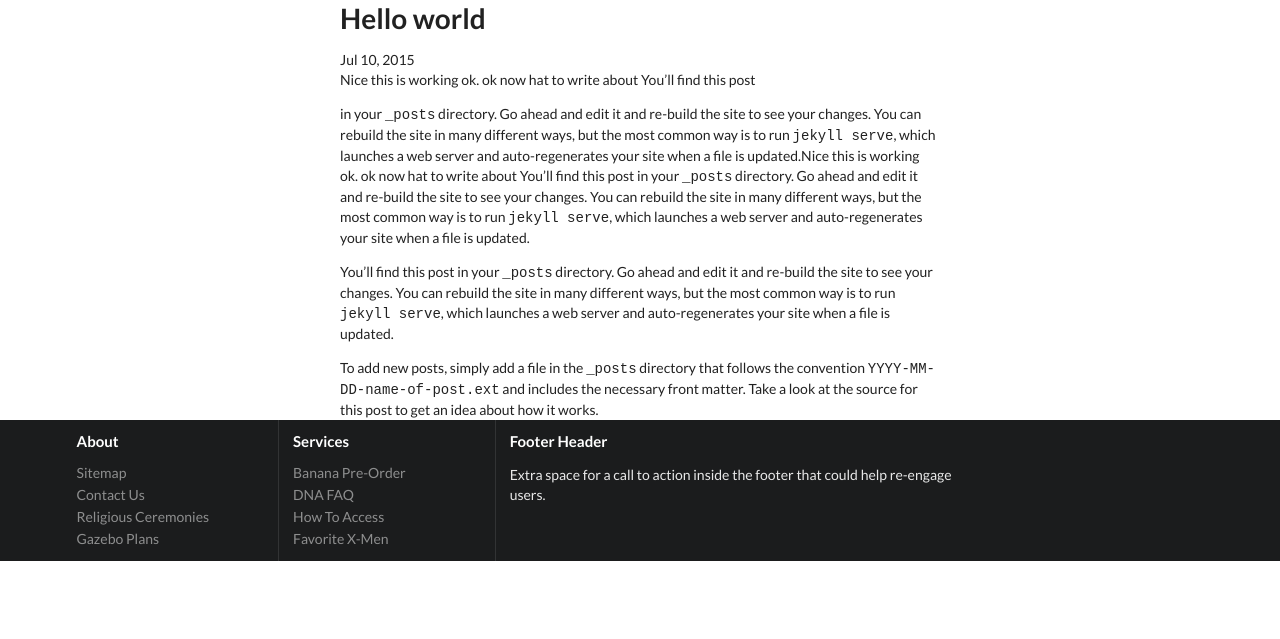
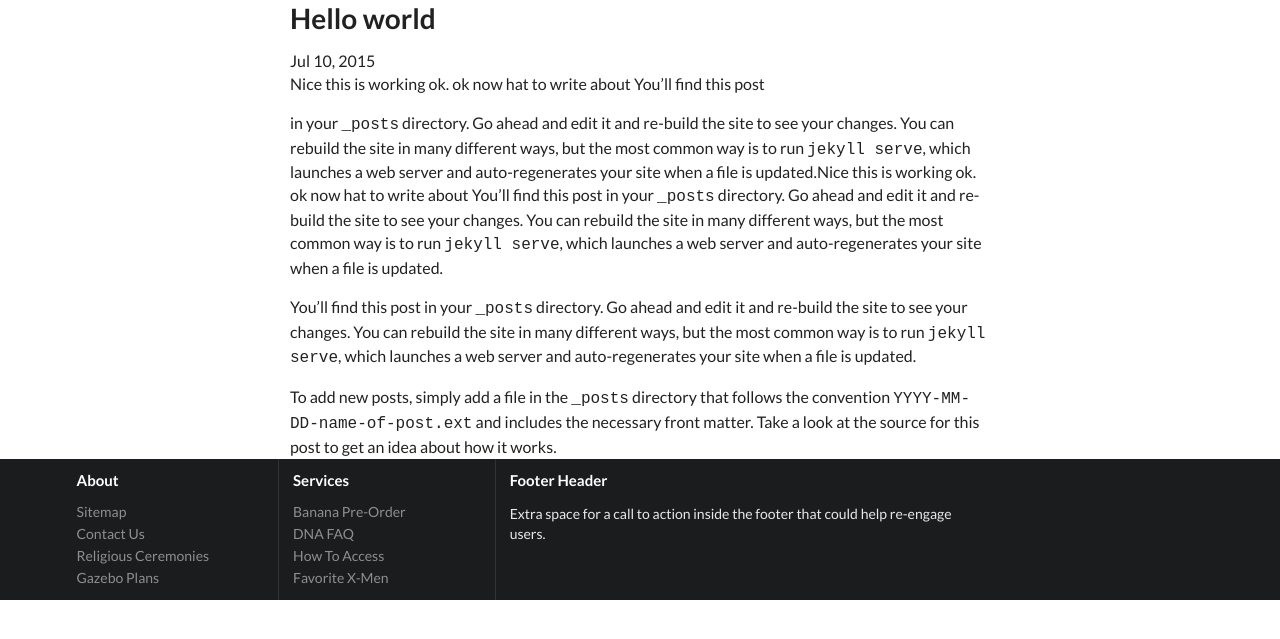
Before and after one commit to yogi-jerz/yogi-jerz.github.io, a Jekyll site: the page built from _posts/2015-07-10-hello-world.markdown, in a window 1280 px wide. Shown: the top 639 px of the page. Built offline with Jekyll 4.4.1, drawn with Linux system fonts in a browser that asks for light colours; nearby versions of some CDN libraries.

Commit message:
add in blog

```diff
--- a/_layouts/post.html
+++ b/_layouts/post.html
@@ -1,8 +1,9 @@
 ---
 layout: default
 ---
+
 <div class="post container">
-
+    <div class="ui text container">
   <header class="post-header">
     <h1 class="post-title">{{ page.title }}</h1>
     <p class="post-meta">{{ page.date | date: "%b %-d, %Y" }}{% if page.author %} • {{ page.author }}{% endif %}{% if page.meta %} • {{ page.meta }}{% endif %}</p>
@@ -11,5 +12,5 @@ layout: default
   <article class="post-content">
     {{ content }}
   </article>
-
+      </div>
 </div>
--- a/_sass/_hero.scss
+++ b/_sass/_hero.scss
@@ -9,6 +9,5 @@
 
 
 .post.container {
-  max-width: 600px;
   margin: 0 auto;
 }
--- a/index.html
+++ b/index.html
@@ -42,7 +42,7 @@ layout: default
                     <p>Yes that's right, you thought it was the stuff of dreams, but even bananas can be bioengineered.</p>
                 </div>
                 <div class="six wide right floated column">
-                    <img src="assets/images/wireframe/white-image.png" class="ui large bordered rounded image">
+                    <img src="http://lorempixel.com/400/200/" class="ui large bordered rounded image">
                 </div>
             </div>
             <div class="row">
@@ -64,7 +64,7 @@ layout: default
                 <div class="column">
                     <h3>"I shouldn't have gone with their competitor."</h3>
                     <p>
-                        <img src="assets/images/avatar/nan.jpg" class="ui avatar image"> <b>Nan</b> Chief Fun Officer Acme Toys
+                        <img src="http://lorempixel.com/400/200/" class="ui avatar image"> <b>Nan</b> Chief Fun Officer Acme Toys
                     </p>
                 </div>
             </div>
```
